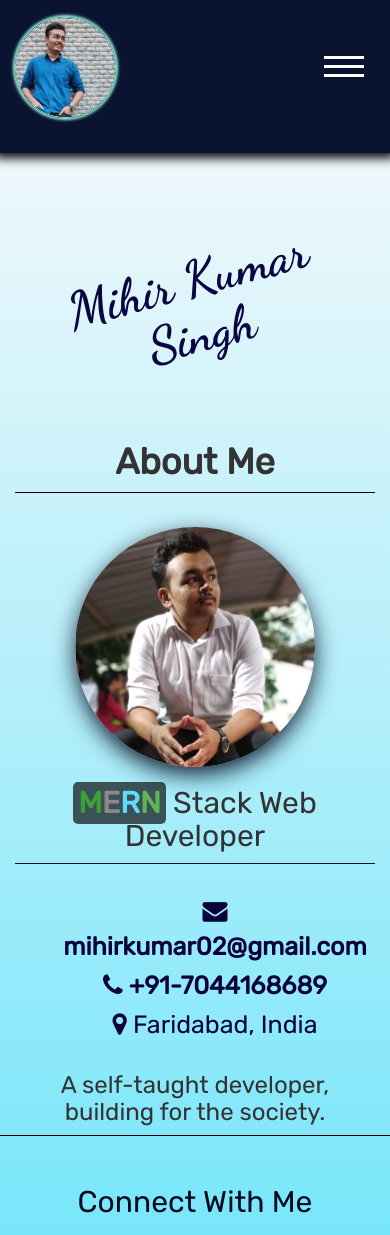
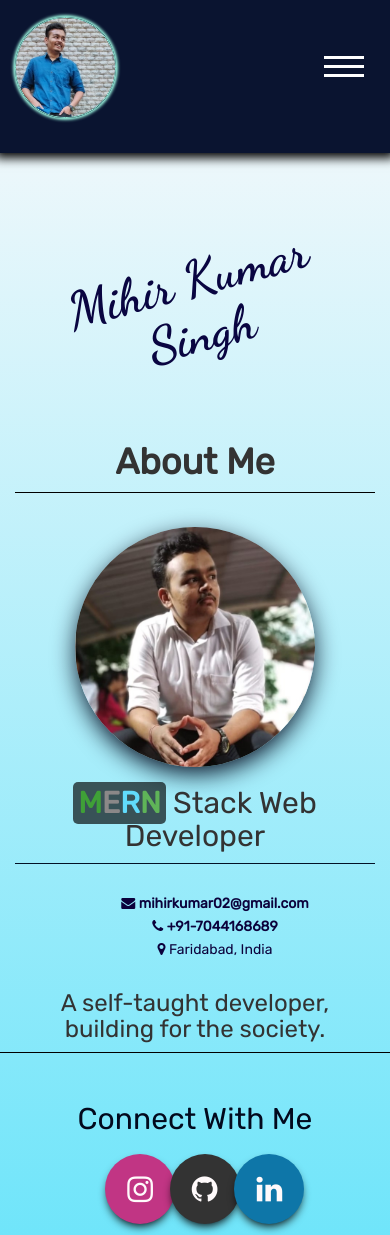
Before and after one commit to mihirkumar02/myPortfolio, a React (Create React App) app: page / in a window 390 px wide. Shown: the top 1235 px of the page. Built offline with nearby package versions, Linux system fonts and the light colour scheme; the HTML template or start-up script is replaced by a standard one.

Commit message:
Fixed horizontal scroll problem

```diff
--- a/src/components/Home.js
+++ b/src/components/Home.js
@@ -25,7 +25,7 @@ const Home = () => {
                         </div>
                         <div className="mydetails">
                             <ul>
-                                <li><i className="fa fa-envelope"></i><a href="mailto:mihirkumar02@gmail.com"> mihirkumar02@gmail.com</a></li>
+                                <li><i className="fa fa-envelope"></i><a className="mail" href="mailto:mihirkumar02@gmail.com"> mihirkumar02@gmail.com</a></li>
                                 <li><i className="fa fa-phone"></i><a href="tel:+91-7044168689"> +91-7044168689</a></li>
                                 <li><i className="fa fa-map-marker"></i> Faridabad, India</li>
                             </ul>
--- a/src/index.css
+++ b/src/index.css
@@ -201,6 +201,14 @@ textarea{
 
 .mydetails{
   text-align: center;
+}
+
+.mydetails a{
+  font-size: 20px;
+}
+
+.mydetails li{
+  font-size: 20px;
 }
 
 .heading-projects{
@@ -730,6 +738,17 @@ svg circle:nth-child(2){
   }
 }
 
+@media only screen and (max-width: 430px){
+  .mydetails a{
+    font-size: 14px;
+  }
+
+  .mydetails li{
+    font-size: 14px;
+  }
+}
+
+
 @media only screen and (max-width: 996px) {
   .nav{
     overflow: visible;
```
